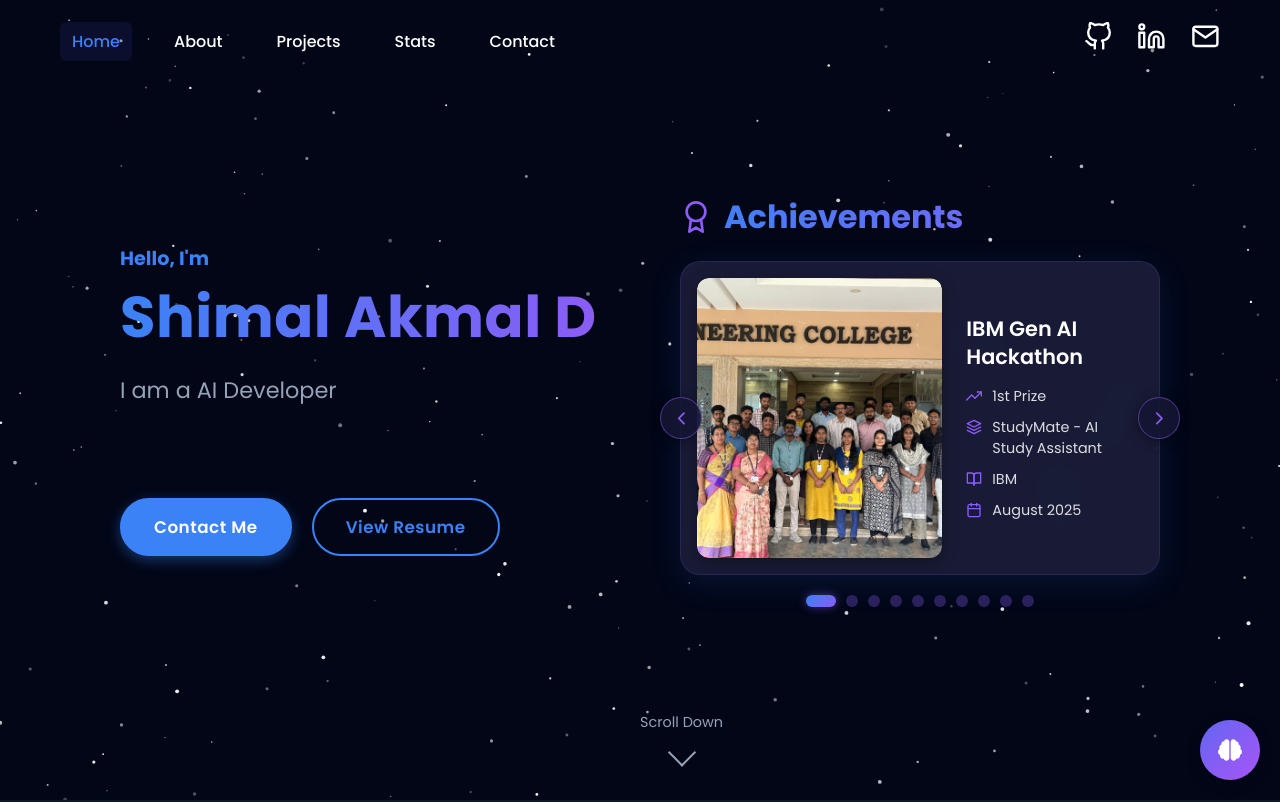
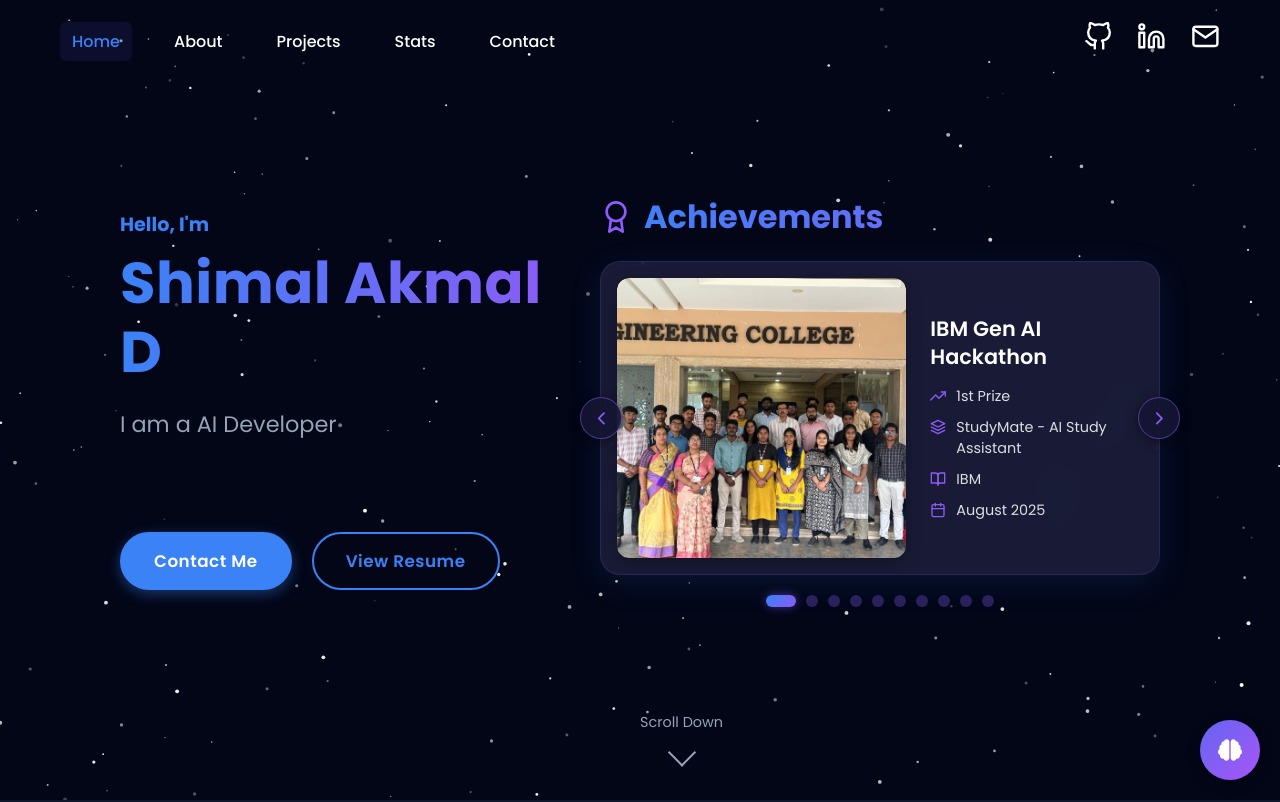
Before and after one commit to Shimal007/portfolio, a React (Vite) app in the folder Client/: page / in a window 1280 px wide. Shown: the top 802 px of the page. Built offline with nearby package versions, Linux system fonts and the light colour scheme.

Commit message:
Update HomePage.css

```diff
--- a/Client/src/Pages/HomePage.css
+++ b/Client/src/Pages/HomePage.css
@@ -22,13 +22,13 @@
   margin: 0 auto;
   padding: 0 60px;
   min-height: calc(100vh - 200px);
-  gap: 60px;
+  gap: 40px;
   box-sizing: border-box;
 }
 
 .home-content {
-  flex: 0 0 500px;
-  max-width: 500px;
+  flex: 0 0 440px;
+  max-width: 440px;
   display: flex;
   flex-direction: column;
   justify-content: center;
@@ -123,7 +123,7 @@
 .achievements-slider {
   flex: 1;
   min-width: 0;
-  max-width: 680px;
+  max-width: 780px;
   position: relative;
   box-sizing: border-box;
 }
@@ -382,7 +382,7 @@
 
   .achievements-slider {
     width: 100%;
-    max-width: 640px;
+    max-width: 740px;
     margin: 0 auto;
   }
 }
```
